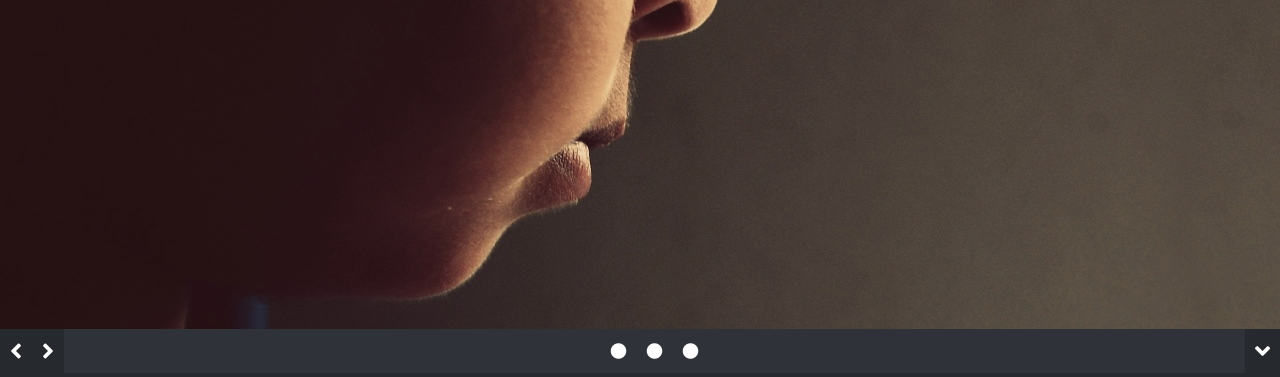
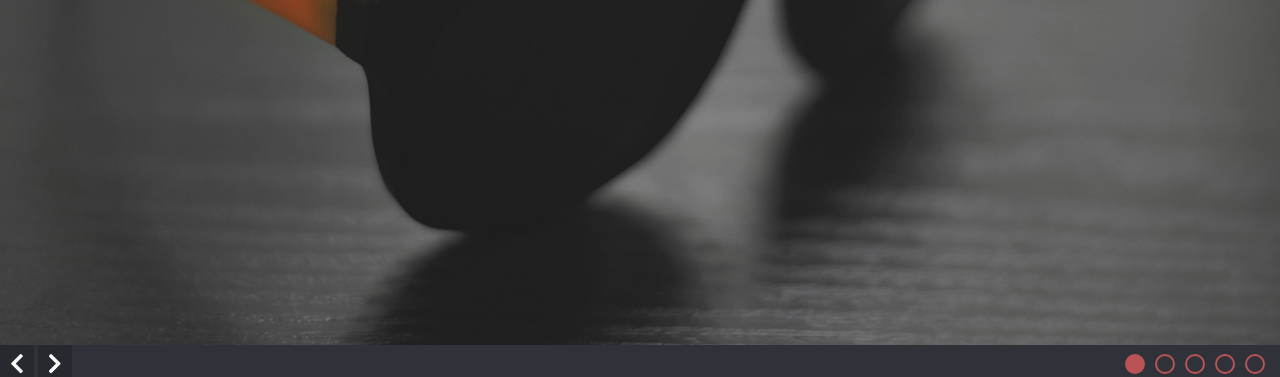
Before and after one commit to donCelis/labCrea, a plain HTML site: page index.html in a window 1280 px wide. Shown: the part 417-794 px from the top of the page. Drawn offline with Linux system fonts and the light colour scheme.

Commit message:
create slider gallery js vanilla

```diff
--- a/css/estilos.sass
+++ b/css/estilos.sass
@@ -5,6 +5,12 @@ $base-color: rgb(185, 83, 86)
 $back-colorO: rgb(38, 41, 46)
 $back-colorC: rgb(47, 50, 56)
 $opacity: rgb(255, 255, 255)
+
+:root
+	--fColor: #b95356
+	--sColor: #26292e
+	--bgColor: #2f3238
+	--transition: all 0.2s ease-in-out
 
 *
 	margin: 0
@@ -34,47 +40,67 @@ body
 	position: relative
 	background: $back-colorC
 
-.logoSecundario
-	text-align: center
-	font-size: 3em
-	text-transform: uppercase
-	padding: 43vh 0
-	background: rgba($base-color, 0.2)
-	transition: ease-in-out 0.2s
+.container
+	width: 100%
+	height: 100vh
+	margin: auto
+	overflow-x: hidden
+	position: relative
 
-.slider
-	background: url("../assets/img/img5.jpg") black no-repeat fixed center
-	background-size: cover
+.slide
+	display: flex
+	width: 100%
+	height: 100%
+	img
+		width: 100%
+		height: auto
+		object-fit: cover
 
-.botonesSlider
+.content
+	position: absolute
+	z-index: 1
+	bottom: 0
+	width: 100%
+	cursor: default
+	background: var(--bgColor)
 	display: flex
 	flex-flow: row wrap
+	align-items: center
 	justify-content: space-between
-	align-content: center
 
-.botonesSlider
-	ul
-		display: flex
-		flex-flow: row wrap
-		justify-content: center
-		align-items: center
-		li
-			cursor: pointer
-			transition: ease-in-out 0.2s
-			i
-				font-size: 1em
-				padding: 10px
+.arrows
+	button
+		background: var(--sColor)
+		font-size: 1.4em
+		color: white
+		padding: 8px 10px
+		display: inline-flex
+		clear: both
+		cursor: pointer
+		transition: var(--transition)
+		&:hover
+			background: var(--fColor)
 
-.botonesSlider .btnIzqDer li, .botonesSlider .btnAbajo li
-	background: $back-colorO
-	font-size: 1.5em
+.corners
+	display: inline-flex
+	flex-flow: row wrap
+	align-items: center
+	margin-right: 10px
 
-.botonesSlider ul li:hover
-	background:  $base-color
+.option
+	border-radius: 100%
+	height: 20px
+	width: 20px
+	margin: 5px
+	background: transparent
+	border: 2px solid var(--fColor)
+	cursor: pointer
+	transition: var(--transition)
+	&:hover
+		background: var(--fColor)
 
-.botonesSlider .btnImgs li:hover
-	background: transparent
-	color:  $base-color
+.fill
+	background: var(--fColor)
 
 //-- Inicio --
 .inicio
@@ -104,7 +130,7 @@ body
 		padding: 15px
 		transition: ease-in-out 0.2s
 	a:hover
-		color:  $base-color
+		color: $base-color
 
 .menuMovil
 	display: none
@@ -155,7 +181,7 @@ body
 			margin-right: 20px
 			transition: ease-in-out 0.2s
 		a:hover
-			color:  $base-color
+			color: $base-color
 
 //-- Pie de página y formulario
 footer
@@ -197,7 +223,7 @@ footer
 		border-bottom: 2px solid transparent
 		transition: ease-in-out 0.2s
 	input:focus
-		border-bottom: 2px solid  $base-color
+		border-bottom: 2px solid	$base-color
 		color: white
 	input[type="submit"]
 		background: rgb(97, 103, 115)
@@ -209,7 +235,7 @@ footer
 		transition: ease-in-out 0.2s
 		border: none
 	input[type="submit"]:hover
-		background:  $base-color
+		background: $base-color
 	textarea
 		margin: 2px 0
 		padding: 15px
@@ -219,7 +245,7 @@ footer
 		border-bottom: 2px solid transparent
 		transition: ease-in-out 0.2s
 	textarea:focus
-		border-bottom: 2px solid  $base-color
+		border-bottom: 2px solid	$base-color
 		color: white
 
 .redesSociales
@@ -234,7 +260,7 @@ footer
 		margin: 10px
 		transition: ease-in-out 0.2s
 	.icono:hover
-		background:  $base-color
+		background: $base-color
 		color: white
 
 .contenidoPie
@@ -242,7 +268,7 @@ footer
 	padding: 30px 0
 	font-size: 1.2em
 	p span
-		color:  $base-color
+		color: $base-color
 
 //-- Responsive --
 @media screen and (max-width: 780px)
--- a/index.html
+++ b/index.html
@@ -16,22 +16,29 @@
   <body>
     <!-- Slider -->
     <section class="diapositivas">
-      <div class="slider">
-        <h1 class="logoSecundario">Lab/Crea</h1>
-      </div>
-      <section class="botonesSlider">
-        <ul class="btnIzqDer">
-          <li><i class="fas fa-angle-left"></i></li>
-          <li><i class="fas fa-angle-right"></i></li>
-        </ul>
-        <ul class="btnImgs">
-          <li><i class="fas fa-circle"></i></li>
-          <li><i class="fas fa-circle"></i></li>
-          <li><i class="fas fa-circle"></i></li>
-        </ul>
-        <ul class="btnAbajo">
-          <li><i class="fas fa-angle-down"></i></li>
-        </ul>
+      <section class="container">
+        <div class="slide">
+          <img src="assets/img/photo5.jpg" alt="" class="last">
+          <img src="assets/img/photo1.jpg" alt="">
+          <img src="assets/img/photo2.jpg" alt="">
+          <img src="assets/img/photo3.jpg" alt="">
+          <img src="assets/img/photo4.jpg" alt="">
+          <img src="assets/img/photo5.jpg" alt="">
+          <img src="assets/img/photo1.jpg" alt="" class="first" >
+        </div>
+        <div class="content">
+          <div class="arrows">
+            <button class="prev fas fa-chevron-left"></button>
+            <button class="next fas fa-chevron-right"></button>
+          </div>
+          <ul class="corners">
+            <li data-index="0" class="option"></li>
+            <li data-index="1" class="option"></li>
+            <li data-index="2" class="option"></li>
+            <li data-index="3" class="option"></li>
+            <li data-index="4" class="option"></li>
+          </ul>
+        </div>
       </section>
     </section>
     <!-- Inicio -->
@@ -53,15 +60,15 @@
       <h2 class="titulo">Portafolio</h2>
       <p>Cuando surgen ideas creativas</p>
       <ul class="galeria">
-        <li><img src="assets/img/img1.jpg" alt="Foto" /></li>
-        <li><img src="assets/img/img1.jpg" alt="Foto" /></li>
-        <li><img src="assets/img/img1.jpg" alt="Foto" /></li>
-        <li><img src="assets/img/img1.jpg" alt="Foto" /></li>
-        <li><img src="assets/img/img1.jpg" alt="Foto" /></li>
-        <li><img src="assets/img/img1.jpg" alt="Foto" /></li>
-        <li><img src="assets/img/img1.jpg" alt="Foto" /></li>
-        <li><img src="assets/img/img1.jpg" alt="Foto" /></li>
-        <li><img src="assets/img/img1.jpg" alt="Foto" /></li>
+        <li><img src="assets/img/photo1.jpg" alt="Foto" /></li>
+        <li><img src="assets/img/photo2.jpg" alt="Foto" /></li>
+        <li><img src="assets/img/photo3.jpg" alt="Foto" /></li>
+        <li><img src="assets/img/photo4.jpg" alt="Foto" /></li>
+        <li><img src="assets/img/photo5.jpg" alt="Foto" /></li>
+        <li><img src="assets/img/photo1.jpg" alt="Foto" /></li>
+        <li><img src="assets/img/photo2.jpg" alt="Foto" /></li>
+        <li><img src="assets/img/photo3.jpg" alt="Foto" /></li>
+        <li><img src="assets/img/photo4.jpg" alt="Foto" /></li>
       </ul>
     </section>
     <section class="nosotros">
--- a/js/app.js
+++ b/js/app.js
@@ -1 +1,77 @@
-console.log('Prueba remota')
+let slide = document.querySelector('.slide'),
+  images = document.querySelectorAll('.slide img'),
+  arrows = document.querySelector('.arrows'),
+  options = document.querySelectorAll('.option')
+  counter = 1,
+  opIndex = 0,
+  size = images[counter-1].clientWidth
+
+//Actualizar el estado de los puntos
+update()
+
+function update(){
+  slide.style.transform = `translateX(${-size * counter}px)`
+  options.forEach((e) => {
+		e.classList.remove('fill')
+	})
+	options[opIndex].classList.add('fill')
+}
+
+//Aplicar las transición
+function slider(){
+  slide.style.transition = 'transform 0.5s ease-in-out'
+  update()
+}
+
+//Mover las fotos con las flechas
+function moveArrow(i){
+  if (i.includes('next')) {
+    if (counter >= images.length - 1) return
+    counter++
+    if (opIndex === options.length - 1) {
+			opIndex = 0
+		} else {
+			opIndex++
+		}
+  } else if (i.includes('prev')) {
+    if (counter <= 0) return
+    counter--
+    if (opIndex === 0) {
+			opIndex = options.length - 1
+		} else {
+			opIndex--
+		}
+  }
+  slider()
+}
+
+arrows.addEventListener('click', (e) => {
+  let element = e.target.className
+  moveArrow(element)
+})
+
+//Código para reiniciar el slider
+slide.addEventListener('transitionend', (e) => {
+  let element = e.target.children[counter]
+  if (element.className === 'last') {
+    slide.style.transition = 'none'
+    counter = images.length - 2
+    slide.style.transform = `translateX(${-size * counter}px)`
+  }else if(element.className === 'first'){
+    slide.style.transition = 'none'
+    counter = images.length - counter
+    slide.style.transform = `translateX(${-size * counter}px)`
+  }
+})
+
+//Código para mover las fotos con los puntos
+let optionFunc = function(){
+	let i = Number(this.dataset.index)
+	opIndex = i
+	counter = i + 1
+	slider()
+}
+
+options.forEach((e) => {
+	e.addEventListener('click', optionFunc)
+})
```
Also changed, not shown: assets/img/img1.jpg (deleted), assets/img/img3.jpg (deleted), assets/img/img7.jpg (deleted), assets/img/img8.jpg (deleted), assets/img/photo1.jpg (renamed from assets/img/img2.jpg), assets/img/photo2.jpg (renamed from assets/img/img4.jpg), assets/img/photo3.jpg (renamed from assets/img/img5.jpg), assets/img/photo4.jpg (renamed from assets/img/img6.jpg), assets/img/photo5.jpg (added), css/estilos.css, 1 other file.
